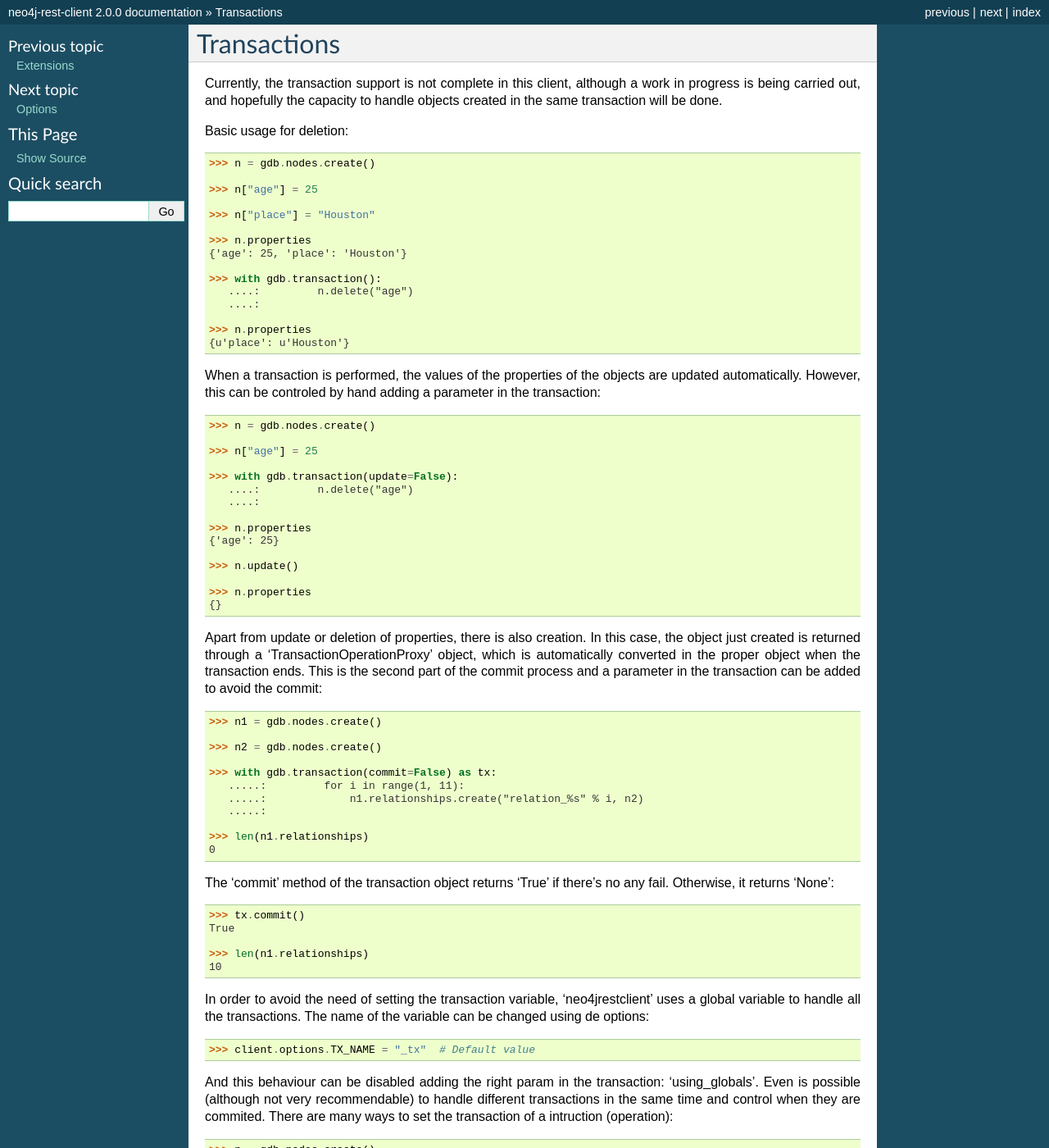
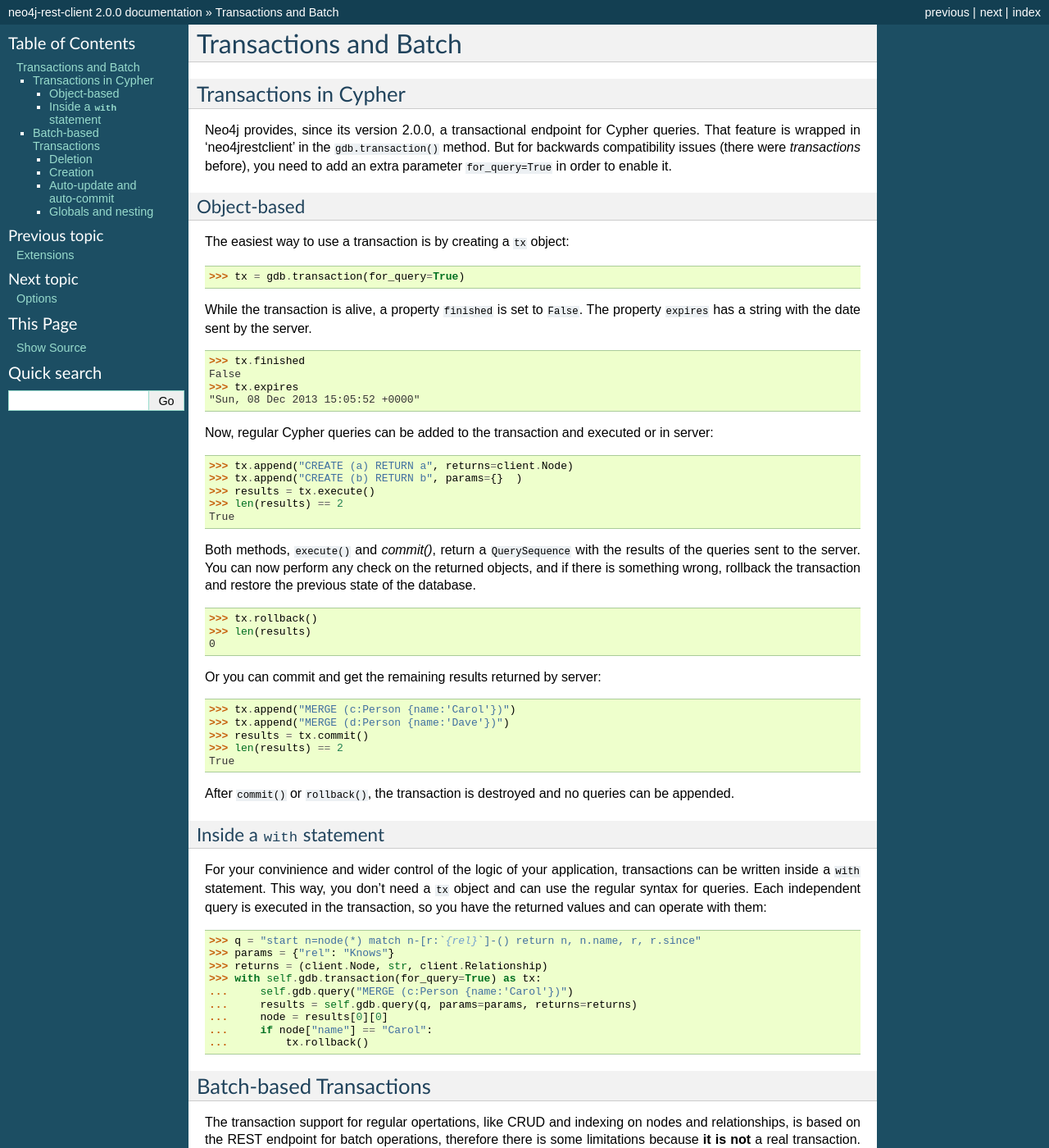
Before and after one commit to versae/neo4j-rest-client, a Sphinx documentation site: the page built from docs/transactions.rst, in a window 1280 px wide and 1400 px high. Shown: the whole window at 82% size. Built offline with Sphinx 7.4.7, drawn with Linux system fonts in a browser that asks for light colours; some of the changed text lies outside the part shown.

Commit message:
Add documentation for Cypher transactions

```diff
--- a/docs/transactions.rst
+++ b/docs/transactions.rst
@@ -1,98 +1,192 @@
-Transactions
-============
+Transactions and Batch
+======================
 
-Currently, the transaction support is not complete in this client, although
-a work in progress is being carried out, and hopefully the capacity to
-handle objects created in the same transaction will be done.
+Transactions in Cypher
+----------------------
 
-Basic usage for deletion::
+Neo4j provides, since its version 2.0.0, a transactional endpoint for Cypher
+queries. That feature is wrapped in 'neo4jrestclient' in the ``gdb.transaction()``
+method. But for backwards compatibility issues (there were *transactions* before),
+you need to add an extra parameter ``for_query=True`` in order to enable it.
+
+Object-based
+++++++++++++
+
+The easiest way to use a transaction is by creating a ``tx`` object:
+
+  >>> tx = gdb.transaction(for_query=True)
+
+
+While the transaction is alive, a property ``finished`` is set to ``False``. The
+property ``expires`` has a string with the date sent by the server.
+
+  >>> tx.finished
+  False
+  >>> tx.expires
+  "Sun, 08 Dec 2013 15:05:52 +0000"
+
+
+Now, regular Cypher queries can be added to the transaction and executed or
+in server:
+
+  >>> tx.append("CREATE (a) RETURN a", returns=client.Node)
+  >>> tx.append("CREATE (b) RETURN b", params={}  )
+  >>> results = tx.execute()
+  >>> len(results) == 2
+  True
+
+Both methods, ``execute()`` and `commit()`, return a ``QuerySequence`` with
+the results of the queries sent to the server. You can now perform any check
+on the returned objects, and if there is something wrong, rollback the
+transaction and restore the previous state of the database.
+
+  >>> tx.rollback()
+  >>> len(results)
+  0
+
+Or you can commit and get the remaining results returned by server:
+
+  >>> tx.append("MERGE (c:Person {name:'Carol'})")
+  >>> tx.append("MERGE (d:Person {name:'Dave'})")
+  >>> results = tx.commit()
+  >>> len(results) == 2
+  True
+
+After ``commit()`` or ``rollback()``, the transaction is destroyed and no queries
+can be appended.
+
+
+Inside a ``with`` statement
++++++++++++++++++++++++++++
+
+For your convinience and wider control of the logic of your application,
+transactions can be written inside a ``with`` statement. This way, you don't need
+a ``tx`` object and can use the regular syntax for queries. Each independent
+query is executed in the transaction, so you have the returned values and can
+operate with them:
+
+  >>> q = "start n=node(*) match n-[r:`{rel}`]-() return n, n.name, r, r.since"
+  >>> params = {"rel": "Knows"}
+  >>> returns = (client.Node, str, client.Relationship)
+  >>> with self.gdb.transaction(for_query=True) as tx:
+  ...     self.gdb.query("MERGE (c:Person {name:'Carol'})")
+  ...     results = self.gdb.query(q, params=params, returns=returns)
+  ...     node = results[0][0]
+  ...     if node["name"] == "Carol":
+  ...         tx.rollback()
+
+
+
+Batch-based Transactions
+------------------------
+
+The transaction support for regular opertations, like CRUD and indexing on
+nodes and relationships, is based on the REST endpoint
+for batch operations, therefore there is some limitations because **it is not**
+a real transaction. When a batch of operations is sent to the server, Neo4j
+executes it in a transaction, but there is no option to rollback and recover
+a previous status of the database. In this sense, batch-emulated transactions
+for operations on creation, edition and deletion of elements are useful, but
+you won't be able to perform checks on the elements modified until the batch
+is sent to the server and the transaction is commited.
+
+
+Deletion
+++++++++
+
+Basic usage for deletion:
 
   >>> n = gdb.nodes.create()
-
   >>> n["age"] = 25
-
   >>> n["place"] = "Houston"
-
   >>> n.properties
   {'age': 25, 'place': 'Houston'}
-
   >>> with gdb.transaction():
-     ....:         n.delete("age")
-     ....:
-
+  ...     n.delete("age")
+  ...
   >>> n.properties
   {u'place': u'Houston'}
 
 
+Creation
+++++++++
+
+Apart from update or deletion of properties, there is also creation. In this
+case, the object just created is returned through a ``TransactionOperationProxy``
+object, which is automatically converted in the proper object when the
+transaction ends. This is the second part of the commit process and a parameter
+in the transaction, ``commit`` can be added to avoid the commit:
+
+  >>> n1 = gdb.nodes.create()
+  >>> n2 = gdb.nodes.create()
+  >>> with gdb.transaction() as tx:
+     .....:         for i in range(1, 11):
+     .....:             n1.relationships.create("relation_%s" % i, n2)
+     .....:
+  >>> len(n1.relationships) != 0
+  True
+
+
+Auto-update and auto-commit
++++++++++++++++++++++++++++
+
 When a transaction is performed, the values of the properties of the objects
 are updated automatically. However, this can be controled by hand adding a
-parameter in the transaction::
+parameter in the transaction:
 
   >>> n = gdb.nodes.create()
-
   >>> n["age"] = 25
-
   >>> with gdb.transaction(update=False):
      ....:         n.delete("age")
      ....:
-
   >>> n.properties
   {'age': 25}
-
   >>> n.update()
-
   >>> n.properties
   {}
 
 
-Apart from update or deletion of properties, there is also creation. In this
-case, the object just created is returned through a 'TransactionOperationProxy'
-object, which is automatically converted in the proper object when the
-transaction ends. This is the second part of the commit process and a parameter
-in the transaction can be added to avoid the commit::
-
-  >>> n1 = gdb.nodes.create()
-
-  >>> n2 = gdb.nodes.create()
+You can also set ``commit=False`` and commit manually after the ``with`` block
+is over:
 
   >>> with gdb.transaction(commit=False) as tx:
-     .....:         for i in range(1, 11):
-     .....:             n1.relationships.create("relation_%s" % i, n2)
-     .....:
+     ....:         n.delete("age")
+     ....:
+  >>> n.properties
+  {'age': 25}
+  >>> tx.commit()
+  >>> n.properties
+  {}
 
-  >>> len(n1.relationships)
-  0
 
-The 'commit' method of the transaction object returns 'True' if there's no any
-fail. Otherwise, it returns 'None'::
+The ``commit`` method of the transaction object returns `True` if there's no any
+fail. Otherwise, it returns 'None':
 
   >>> tx.commit()
   True
-
   >>> len(n1.relationships)
   10
 
 
+Globals and nesting
++++++++++++++++++++
+
 In order to avoid the need of setting the transaction variable, 'neo4jrestclient'
 uses a global variable to handle all the transactions. The name of the variable
-can be changed using de options::
+can be changed using de options:
 
   >>> client.options.TX_NAME = "_tx"  # Default value
 
 
 And this behaviour can be disabled adding the right param in the transaction:
-'using_globals'. Even is possible (although not very recommendable) to handle
+``using_globals``. Even is possible (although not very recommendable) to handle
 different transactions in the same time and control when they are commited.
-There are many ways to set the transaction of a intruction (operation)::
+There are many ways to set the transaction of a intruction (operation):
 
   >>> n = gdb.nodes.create()
-
   >>> n["age"] = 25
-
   >>> n["name"] = "John"
-
   >>> n["place"] = "Houston"
-
   >>> with gdb.transaction(commit=False, using_globals=False) as tx1, \
      ....:      gdb.transaction(commit=False, using_globals=False) as tx2:
      ....:         n.delete("age", tx=tx1)
@@ -105,22 +199,17 @@
 
   >>> tx1.commit()
   True
-
   >>> "age" in n.properties
   False
-
   >>> n["name"] == "John"
   True
-
   >>> n["place"] == "Houston"
   True
 
   >>> tx2.commit()
   True
-
   >>> n["name"] == "John"
   False
-
   >>> n["place"] == "Houston"
   False
 
```
